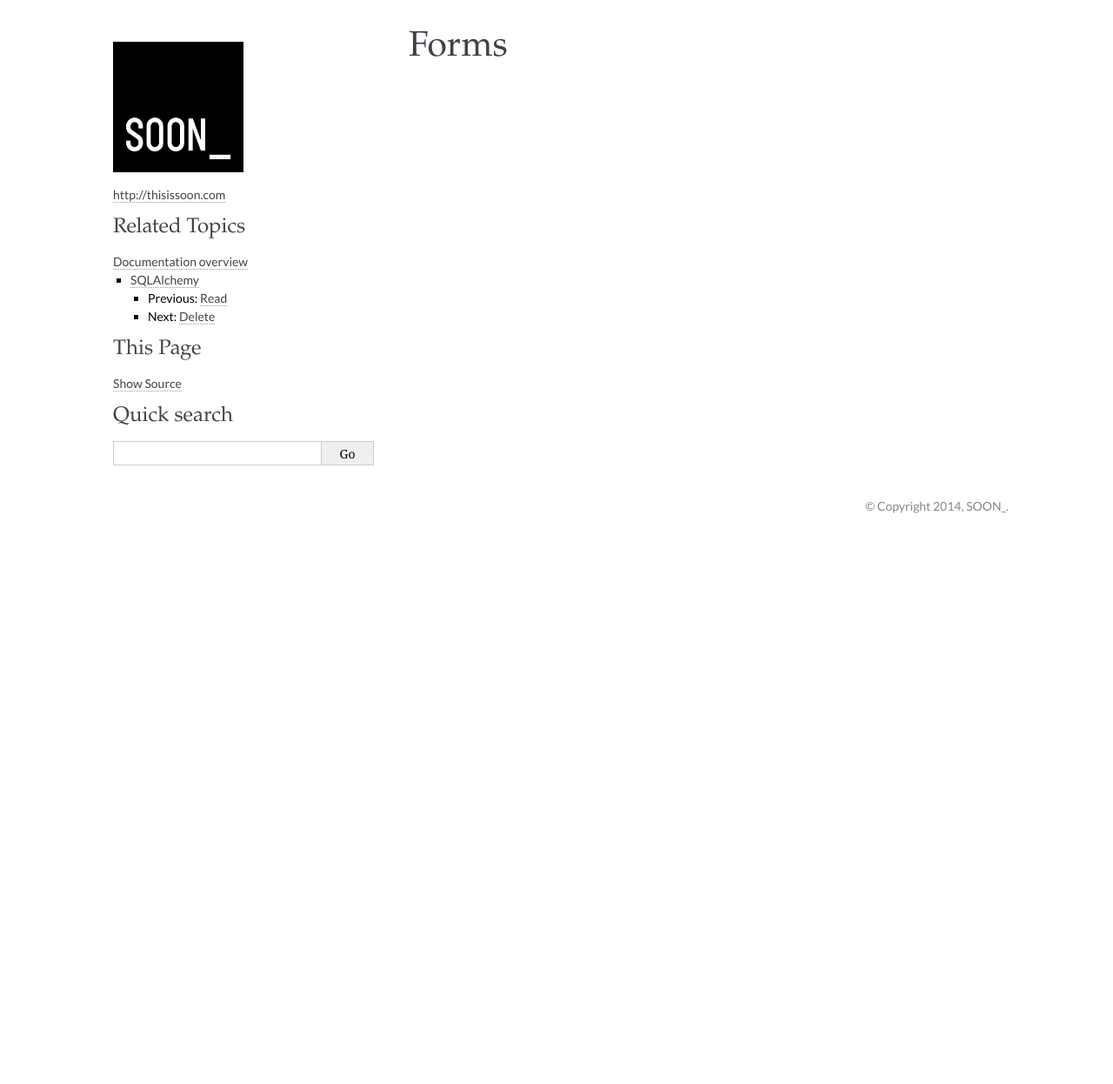
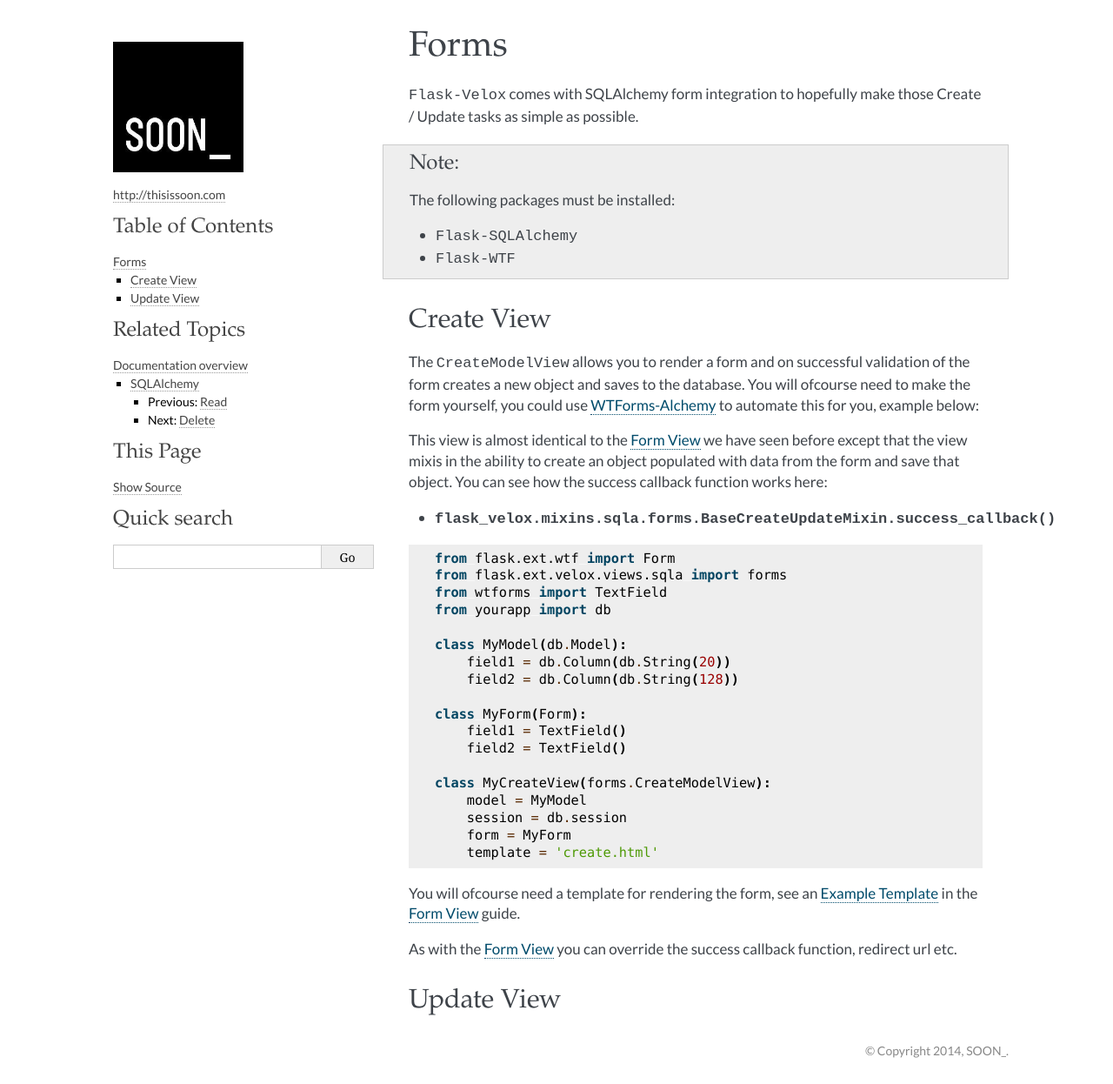
Before and after one commit to thisissoon/Flask-Velox, a Sphinx documentation site: the page built from docs/sqlalchemy/forms.rst, in a window 1280 px wide. Shown: the whole page at 87% size. Built offline with Sphinx 7.4.7, drawn with Linux system fonts in a browser that asks for light colours; some web fonts are replaced; before the commit the page ends 900 px from its top, so only the background shows below that.

Commit message:
Create view docs

```diff
--- a/docs/forms.rst
+++ b/docs/forms.rst
@@ -11,6 +11,8 @@
 
     * :py:class:`flask_velox.mixins.forms.FormMixin`
     * :py:class:`flask_velox.mixins.forms.MultiFormMixin`
+
+.. _form-view:
 
 Form View
 ---------
@@ -37,6 +39,8 @@
 
 Remember you are inheriting existing provided functionality which means you
 can easily customise it by overriding methods, examples below.
+
+.. _form-view-example-template:
 
 Example Template
 ~~~~~~~~~~~~~~~~
--- a/docs/sqlalchemy/forms.rst
+++ b/docs/sqlalchemy/forms.rst
@@ -1,2 +1,59 @@
 Forms
 =====
+
+``Flask-Velox`` comes with SQLAlchemy form integration to hopefully make
+those Create / Update tasks as simple as possible.
+
+.. note::
+    The following packages must be installed:
+
+    * ``Flask-SQLAlchemy``
+    * ``Flask-WTF``
+
+Create View
+-----------
+
+The ``CreateModelView`` allows you to render a form and on successful
+validation of the form creates a new object and saves to the database. You will
+ofcourse need to make the form yourself, you could use `WTForms-Alchemy`_ to
+automate this for you, example below:
+
+This view is almost identical to the :ref:`Form View <form-view>` we have seen
+before except that the view mixis in the ability to create an object populated
+with data from the form and save that object. You can see how the success
+callback function works here:
+
+* :py:meth:`flask_velox.mixins.sqla.forms.BaseCreateUpdateMixin.success_callback`
+
+.. code-block:: python
+
+    from flask.ext.wtf import Form
+    from flask.ext.velox.views.sqla import forms
+    from wtforms import TextField
+    from yourapp import db
+
+    class MyModel(db.Model):
+        field1 = db.Column(db.String(20))
+        field2 = db.Column(db.String(128))
+
+    class MyForm(Form):
+        field1 = TextField()
+        field2 = TextField()
+
+    class MyCreateView(forms.CreateModelView):
+        model = MyModel
+        session = db.session
+        form = MyForm
+        template = 'create.html'
+
+You will ofcourse need a template for rendering the form, see an
+:ref:`Example Template <form-view-example-template>` in the
+:ref:`Form View <form-view>` guide.
+
+As with the :ref:`Form View <form-view>` you can override the success callback
+function, redirect url etc.
+
+Update View
+-----------
+
+.. _`WTForms-Alchemy`: http://wtforms-alchemy.readthedocs.org/en/latest/
```
